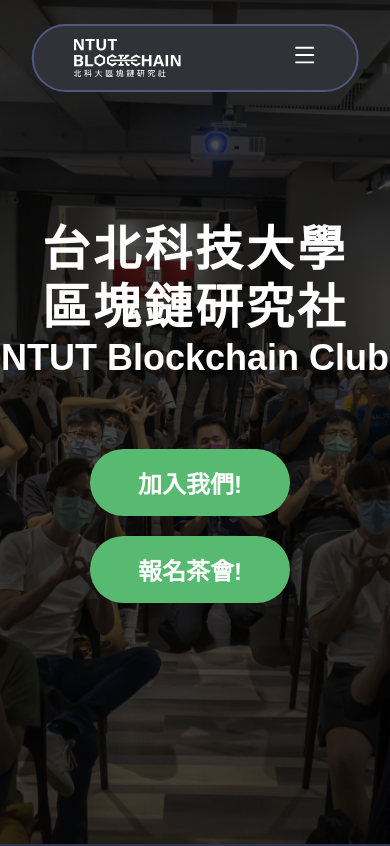
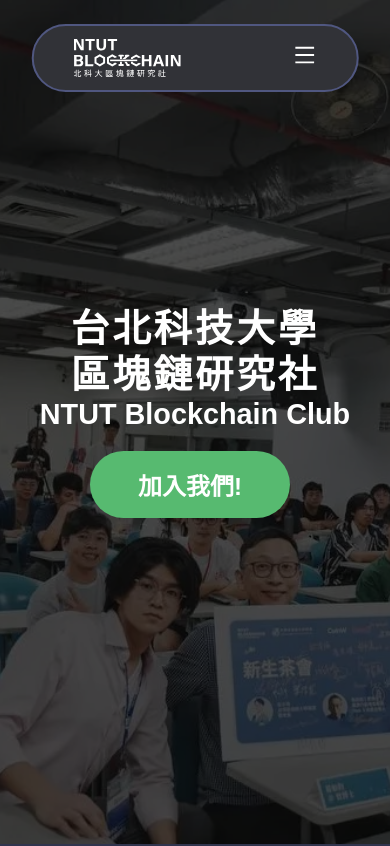
Before and after one commit to ntut-blockchain-club/website, a React (Create React App) app: page / in a window 390 px wide. Shown: the top 846 px of the page. Built offline with nearby package versions, Linux system fonts and the light colour scheme; a web font is replaced by a local one.

Commit message:
update banner background img remove welcome party registration link

```diff
--- a/src/pages/banner/index.js
+++ b/src/pages/banner/index.js
@@ -9,8 +9,6 @@
         <div className="banner_button">
         <a href="https://forms.gle/gNjqoF6bg8FpzihL8">
           加入我們!</a>
-        <a href="https://www.accupass.com/event/2309141725212106396402">
-          報名茶會!</a>
           </div>
         </div>
       </div>
--- a/src/pages/banner/index.scss
+++ b/src/pages/banner/index.scss
@@ -21,7 +21,7 @@
       justify-content: center;
       align-items: center;
       color: #fff;
-      font-size: 2.5rem;
+      font-size: 2rem;
       font-weight: bold;
       text-align: center;
 
@@ -33,6 +33,7 @@
       .banner_button {
         display:flex;
         justify-content: center;
+        margin-top: 20px;
         a {
           color: #fff;
           font-size: 1.5rem;
@@ -57,17 +58,13 @@
 
       }
 
-      h2 {
-
-      margin-bottom: 30px;
-      }
 
     }
   }
   @media screen and (max-width: 768px) {
     .row {
       .title {
-        font-size: 1.5rem;
+        font-size: 1.2rem;
       }
     }
     .banner_button {
@@ -75,7 +72,7 @@
       flex-direction: column;
       align-items: center;
       margin: {
-        top:70px;
+        top:20px;
       };
       a{
       margin: {
--- a/src/pages/end_lecture/index.scss
+++ b/src/pages/end_lecture/index.scss
@@ -53,7 +53,7 @@
       flex-direction: row;
       white-space: nowrap;
       img {
-        height: 200px;
+        height: 260px;
         margin:10px;
       }
     }
```
Also changed, not shown: src/assets/images/background.webp.
